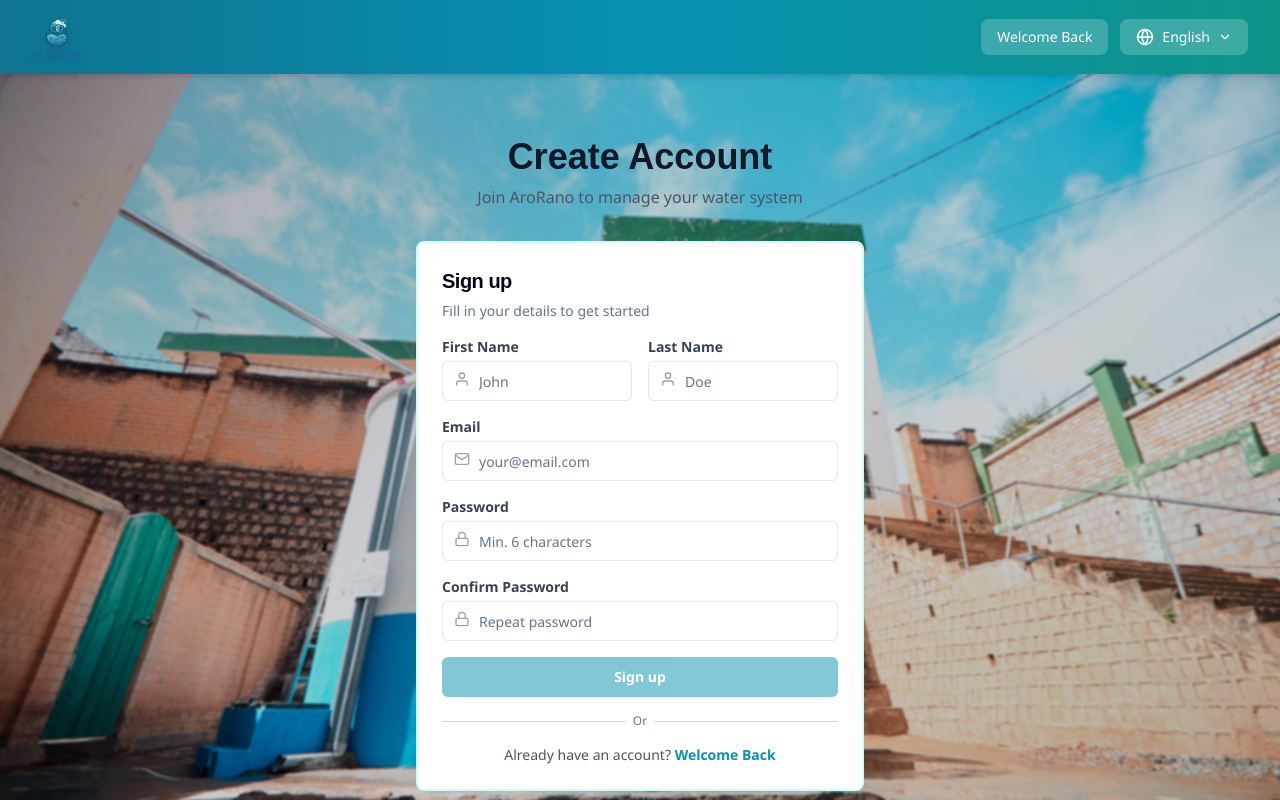
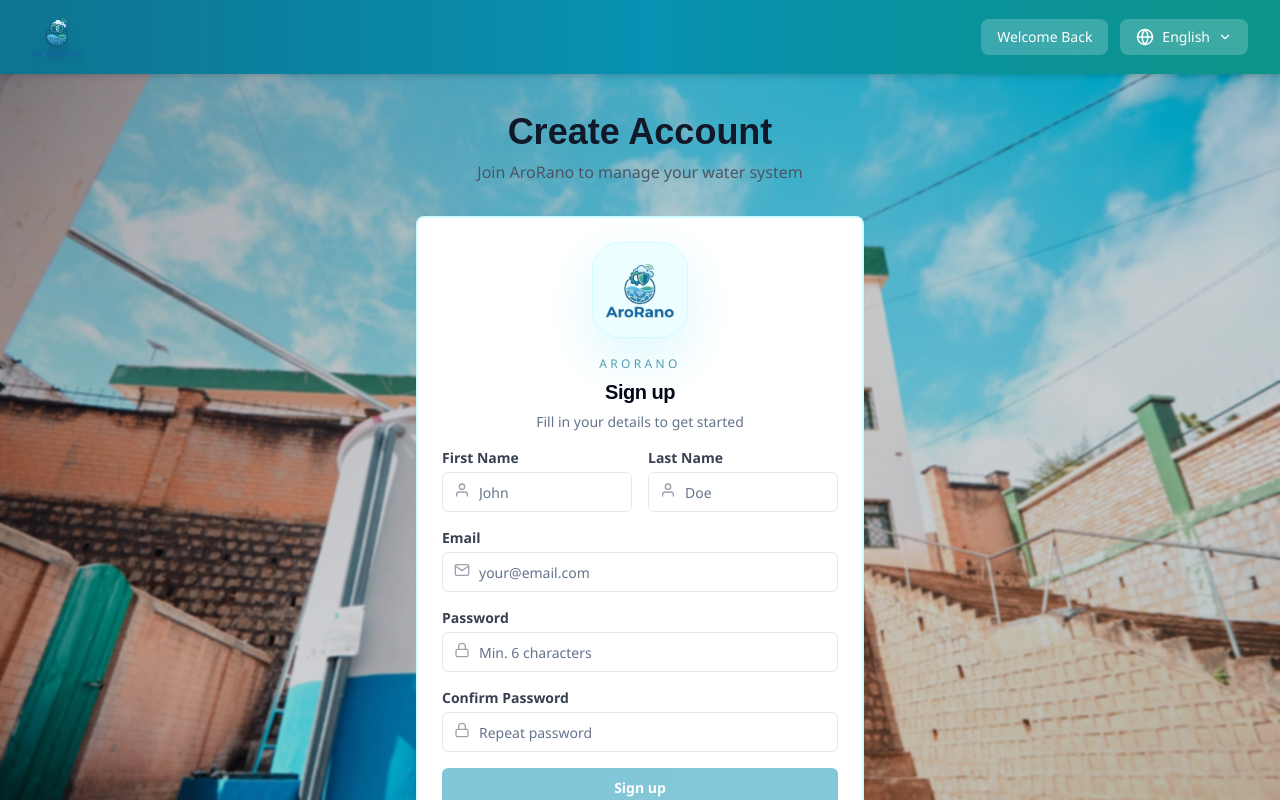
Before and after one commit to Manitriniaina2002/AroRano, a Next.js app in the folder frontend/: page /register in a window 1280 px wide. Built offline with nearby package versions, Linux system fonts and the light colour scheme.

Commit message:
Integrate logo into auth forms

```diff
--- a/frontend/pages/login.tsx
+++ b/frontend/pages/login.tsx
@@ -1,6 +1,7 @@
 'use client';
 
 import React, { useState } from 'react';
+import Image from 'next/image';
 import Link from 'next/link';
 import { useRouter } from 'next/router';
 import { useAuth } from '@/lib/AuthContext';
@@ -51,7 +52,18 @@ export default function LoginPage() {
         <div className="w-full max-w-md">
           {/* Login Form Card */}
           <Card className="border-2 border-cyan-100">
-            <CardHeader className="pb-3 sm:pb-4">
+            <CardHeader className="pb-3 sm:pb-4 flex flex-col items-center text-center">
+              <div className="relative h-20 w-20 sm:h-24 sm:w-24 rounded-[1.75rem] border border-cyan-100 bg-cyan-50 p-3 shadow-[0_18px_50px_rgba(34,211,238,0.16)] mb-3">
+                <Image
+                  src="/images/logo.PNG"
+                  alt={t.common.logoAlt || 'AroRano logo'}
+                  width={96}
+                  height={96}
+                  className="h-full w-full object-contain"
+                  unoptimized
+                />
+              </div>
+              <p className="text-xs uppercase tracking-[0.28em] text-cyan-700/70 mb-2">AroRano</p>
               <CardTitle className="text-2xl sm:text-3xl font-bold text-gray-900">{t.common.login || 'Welcome Back'}</CardTitle>
               <CardDescription className="text-xs sm:text-sm">
                 {t.common.signIn || 'Sign in to your AroRano account'}
--- a/frontend/pages/register.tsx
+++ b/frontend/pages/register.tsx
@@ -1,6 +1,7 @@
 'use client';
 
 import React, { useState } from 'react';
+import Image from 'next/image';
 import Link from 'next/link';
 import { useRouter } from 'next/router';
 import { useAuth } from '@/lib/AuthContext';
@@ -102,7 +103,18 @@ export default function RegisterPage() {
 
           {/* Registration Form Card */}
           <Card className="border-2 border-cyan-100">
-            <CardHeader className="pb-3 sm:pb-4">
+            <CardHeader className="pb-3 sm:pb-4 flex flex-col items-center text-center">
+              <div className="relative h-20 w-20 sm:h-24 sm:w-24 rounded-[1.75rem] border border-cyan-100 bg-cyan-50 p-3 shadow-[0_18px_50px_rgba(34,211,238,0.16)] mb-3">
+                <Image
+                  src="/images/logo.PNG"
+                  alt={t.common.logoAlt || 'AroRano logo'}
+                  width={96}
+                  height={96}
+                  className="h-full w-full object-contain"
+                  unoptimized
+                />
+              </div>
+              <p className="text-xs uppercase tracking-[0.28em] text-cyan-700/70 mb-2">AroRano</p>
               <CardTitle className="text-lg sm:text-xl">{t.common.signUp || 'Sign Up'}</CardTitle>
               <CardDescription className="text-xs sm:text-sm">
                 {t.common.fillInDetails || 'Fill in your details to get started'}
```
